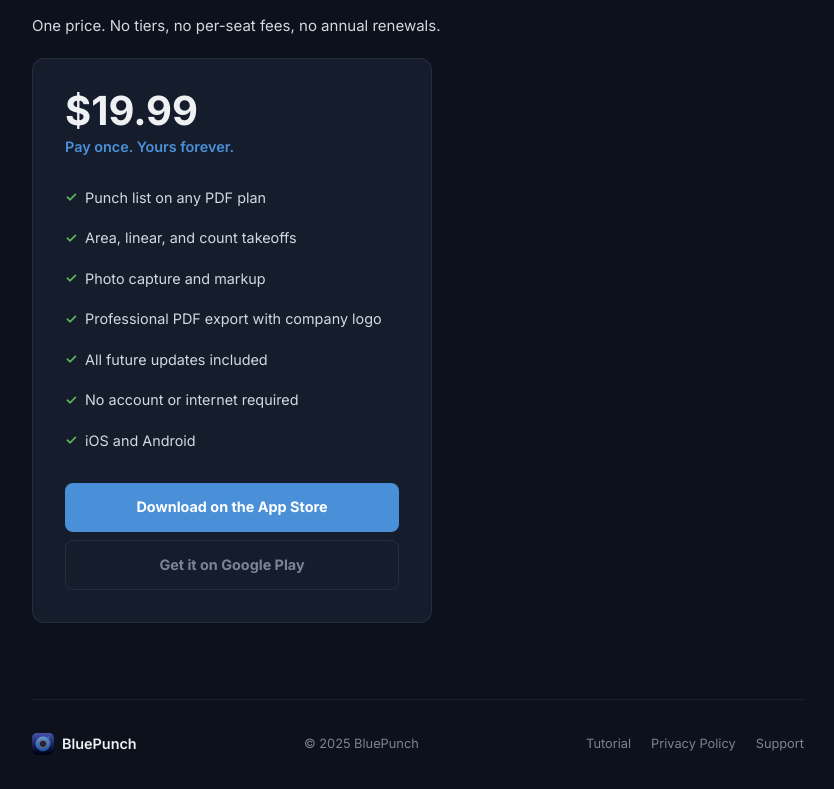
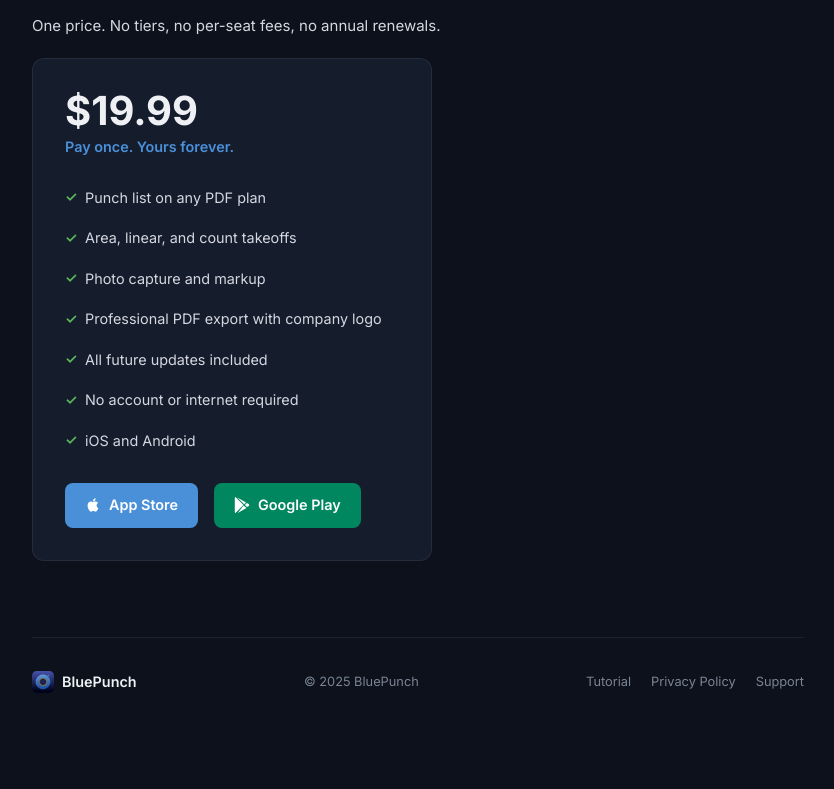
Before and after one commit to bldrlife/bluepunchwebsite, a plain HTML site: page index.html in a window 1280 px wide. Shown: the part 3216-4005 px from the top of the page, without its empty margins (222-1056 px from the left). After the commit the page ends 3942 px from the top, so only its background shows below. Drawn offline with Linux system fonts and the light colour scheme.

Commit message:
Match pricing buttons to hero style (App Store + Google Play)

```diff
--- a/index.html
+++ b/index.html
@@ -498,12 +498,16 @@
           <li>No account or internet required</li>
           <li>iOS and Android</li>
         </ul>
-        <a class="dl-btn" href="https://apps.apple.com/app/bluepunch/id6761277515" target="_blank">
-          Download on the App Store
-        </a>
-        <a class="dl-btn" href="https://play.google.com/store/apps/details?id=com.bluetape" target="_blank">
-          Get it on Google Play
-        </a>
+        <div class="hero-actions" style="margin: 0;">
+          <a class="dl-ios" href="https://apps.apple.com/app/bluepunch/id6761277515" target="_blank">
+            <svg width="16" height="16" viewBox="0 0 24 24" fill="currentColor"><path d="M18.71 19.5c-.83 1.24-1.71 2.45-3.05 2.47-1.34.03-1.77-.79-3.29-.79-1.53 0-2 .77-3.27.82-1.31.05-2.3-1.32-3.14-2.53C4.25 17 2.94 12.45 4.7 9.39c.87-1.52 2.43-2.48 4.12-2.51 1.28-.02 2.5.87 3.29.87.78 0 2.26-1.07 3.8-.91.65.03 2.47.26 3.64 1.98-.09.06-2.17 1.28-2.15 3.81.03 3.02 2.65 4.03 2.68 4.04-.03.07-.42 1.44-1.38 2.83M13 3.5c.73-.83 1.94-1.46 2.94-1.5.13 1.17-.34 2.35-1.04 3.19-.69.85-1.83 1.51-2.95 1.42-.15-1.15.41-2.35 1.05-3.11z"/></svg>
+            App Store
+          </a>
+          <a class="dl-android" href="https://play.google.com/store/apps/details?id=com.bluetape" target="_blank">
+            <svg width="16" height="16" viewBox="0 0 512 512" fill="currentColor"><path d="M325.3 234.3L104.6 13l280.8 161.2-60.1 60.1zM47 0C34 6.8 25.3 19.2 25.3 35.3v441.3c0 16.1 8.7 28.5 21.7 35.3l256.6-256L47 0zm425.2 225.6l-58.9-34.1-65.7 64.5 65.7 64.5 60.1-34.1c17.1-9.7 17.1-34.1-.1-60.8h-1.1zm-170.3 51.1L119.2 512l280.8-161.2-97.1-75.1z"/></svg>
+            Google Play
+          </a>
+        </div>
       </div>
     </section>
 
```
